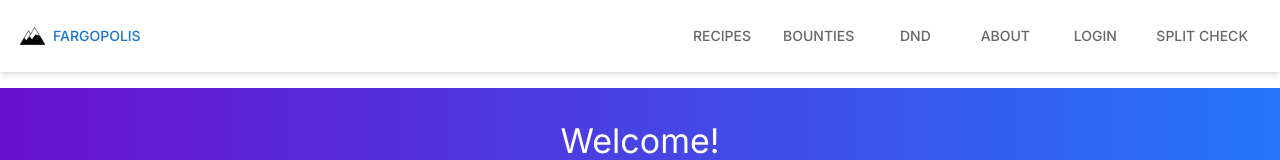
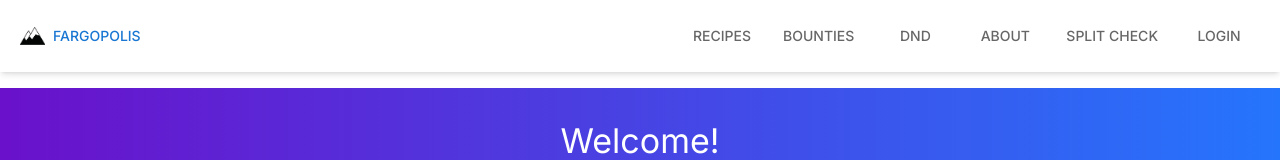
Before and after one commit to agkappler/Recipes, a Next.js app in the folder recipe-site/: page / in a window 1280 px wide. Shown: the top 160 px of the page. Built offline with nearby package versions, Linux system fonts and the light colour scheme.

Commit message:
Add sticky navbar

```diff
--- a/recipe-site/app/_components/LoginForm.tsx
+++ b/recipe-site/app/_components/LoginForm.tsx
@@ -4,9 +4,9 @@ import RequestManager from "@/app/_helpers/RequestManager";
 import { Box, Button, TextField, Typography } from "@mui/material";
 import React, { useState } from "react";
 import { SubmitHandler, useForm } from "react-hook-form";
+import { getErrorMessage } from "../_helpers/Errors";
 import { successToast } from "../_helpers/Toasts";
 import { ErrorMessage } from "./ui/ErrorMessage";
-import { getErrorMessage } from "../_helpers/Errors";
 
 interface LoginFormInputs {
     username: string;
@@ -19,10 +19,8 @@ export const LoginForm: React.FC = () => {
     const { register, handleSubmit, formState: { errors } } = useForm<LoginFormInputs>();
 
     const onSubmit: SubmitHandler<LoginFormInputs> = async (data) => {
-        console.log("Login Data:", data);
         try {
-            const authResponse = await RequestManager.authenticateUser(data.username, data.password);
-            console.log("Auth Response:", authResponse);
+            await RequestManager.authenticateUser(data.username, data.password);
             setErrorMessage(undefined);
             successToast('Succesfully logged in!');
         } catch (error: unknown) {
@@ -47,7 +45,7 @@ export const LoginForm: React.FC = () => {
         <Box
             component="form"
             onSubmit={handleSubmit(onSubmit)}
-            sx={{ maxWidth: 400, mx: "auto", mt: 4, p: 3, border: "1px solid #ccc", borderRadius: 2 }}
+            sx={{ maxWidth: 400, mx: "auto", mt: 4, p: 3, border: "1px solid #ccc", borderRadius: 2, display: 'flex', flexDirection: 'column', alignItems: 'center' }}
         >
             <Typography variant="h5" textAlign="center" mb={3}>
                 Login
@@ -79,7 +77,7 @@ export const LoginForm: React.FC = () => {
                 Login
             </Button>
             <ErrorMessage errorMessage={errorMessage} />
-            <Button onClick={logout}>Logout</Button>
+            <Button onClick={logout} sx={{ mt: 2 }}>Logout</Button>
         </Box>
     );
 };
--- a/recipe-site/app/_components/navigation/Navbar.tsx
+++ b/recipe-site/app/_components/navigation/Navbar.tsx
@@ -19,8 +19,8 @@ export const Navbar: React.FC = () => {
         { label: "Bounties", path: "/bounties" },
         { label: "DnD", path: "/dnd" },
         { label: "About", path: "/about" },
+        { label: "Split Check", path: "/split-check" },
         { label: "Login", path: "/login" },
-        { label: "Split Check", path: "/split-check" }
     ];
 
     // Determine the active tab based on the current pathname
@@ -29,13 +29,13 @@ export const Navbar: React.FC = () => {
         if (pathname.startsWith('/bounties')) return 1;
         if (pathname.startsWith('/dnd')) return 2;
         if (pathname.startsWith('/about')) return 3;
-        if (pathname.startsWith('/login')) return 4;
-        if (pathname.startsWith('/split-check')) return 5;
+        if (pathname.startsWith('/split-check')) return 4;
+        if (pathname.startsWith('/login')) return 5;
         return false; // No tab selected for other routes
     };
 
     return (
-        <nav className="bg-white shadow-md">
+        <nav className="bg-white shadow-md sticky top-0 z-10">
             <Box className="max-w-7xl mx-auto px-4 py-3 flex justify-between items-center">
                 <Button variant='text' onClick={() => router.push('/')} startIcon={<Image src="/mtn.png" alt="Mountain" width={25} height={25} />}>Fargopolis</Button>
                 {isMobile ? (
@@ -64,15 +64,6 @@ export const Navbar: React.FC = () => {
                         ))}
                     </Tabs>
                 )}
-
-
-                {/* <Tabs value={getTabValue()} style={{ display: 'flex', flexWrap: 'wrap' }} textColor="primary" indicatorColor="primary">
-                    <Tab label="Recipes" onClick={() => router.push('/recipes')} />
-                    <Tab label="Bounties" onClick={() => router.push('/bounties')} />
-                    <Tab label="DnD" onClick={() => router.push('/dnd')} />
-                    <Tab label="About" onClick={() => router.push('/about')} />
-                    <Tab label="Login" onClick={() => router.push('/login')} />
-                </Tabs> */}
             </Box>
         </nav>
     );
```
